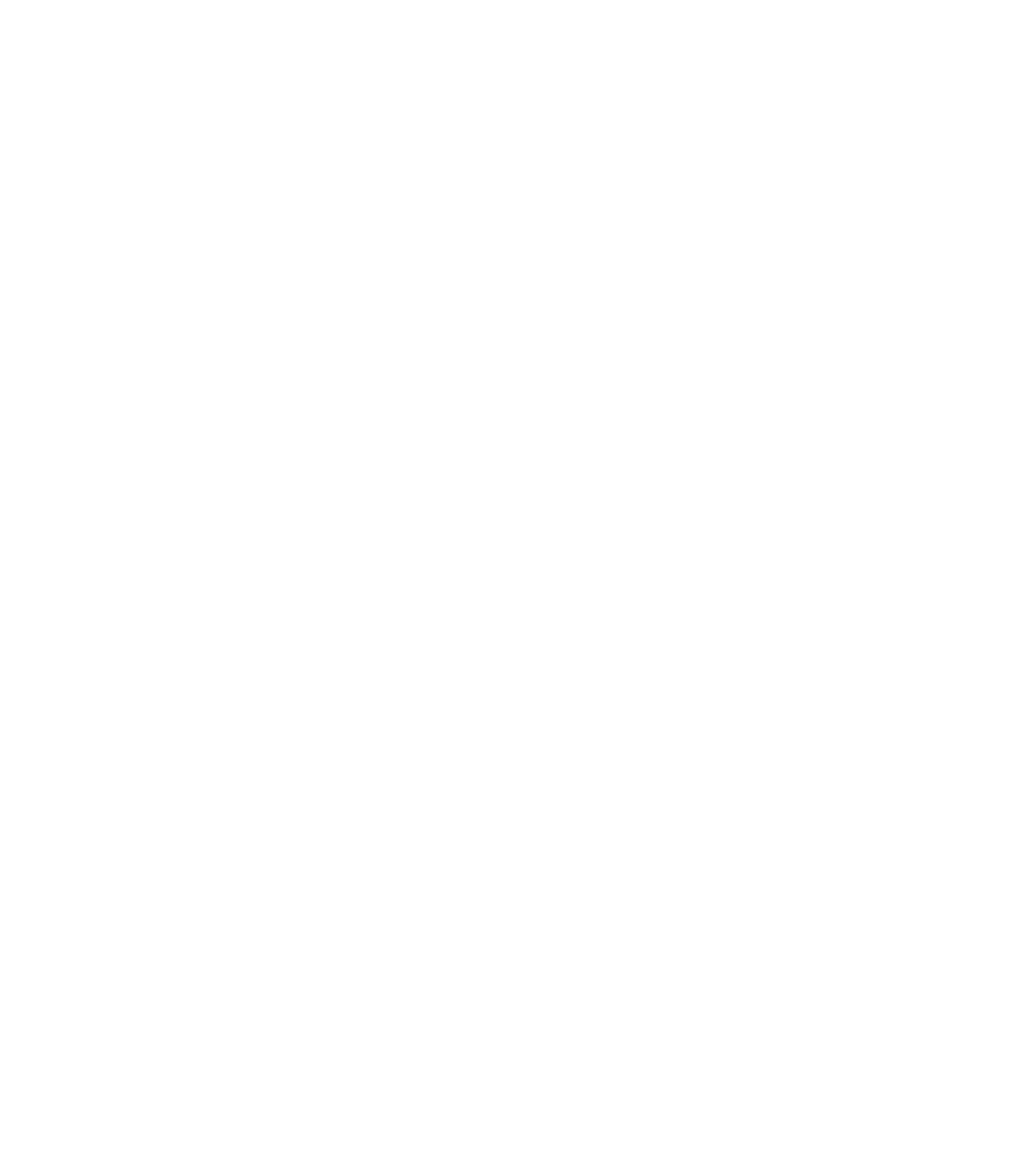
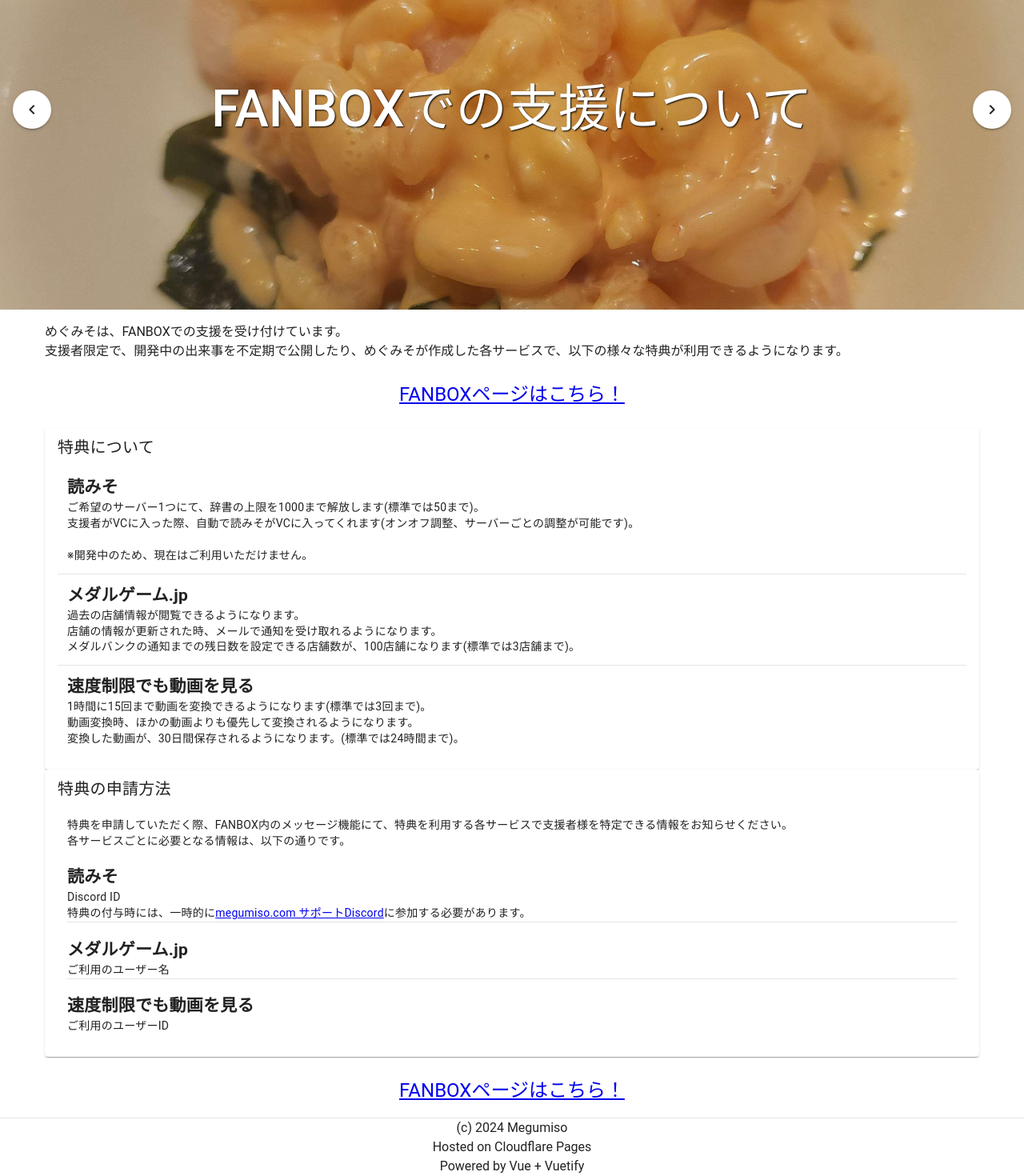
Before and after one commit to Megumiso/megumiso.me, a Vue app: page /about_fanbox in a window 1280 px wide. Before the commit this address had no page. Shown: the part 113-1583 px from the top of the page at 80% size. Before the commit the page ends 800 px from the top, so only its background shows below. Built offline with nearby package versions, Linux system fonts and the light colour scheme.

Commit message:
fanbox支援ページを追加

```diff
--- /dev/null
+++ b/src/pages/fanbox.vue
@@ -0,0 +1,130 @@
+<template>
+  <v-carousel hide-delimiters>
+    <v-carousel-item src="../assets/saize_ebi_salad.jpg" cover>
+      <div
+        class="d-flex fill-height justify-center align-center"
+        style="
+          font-size: 48px;
+          font-weight: 500;
+          color: white;
+          text-shadow: 1px 1px 2px black;
+        "
+        v-if="$vuetify.display.xs"
+      >
+        FANBOXでの支援について
+      </div>
+      <div
+        class="d-flex fill-height justify-center align-center"
+        style="
+          font-size: 64px;
+          font-weight: 500;
+          color: white;
+          text-shadow: 1px 1px 2px black;
+        "
+        v-if="!$vuetify.display.xs"
+      >
+        FANBOXでの支援について
+      </div>
+    </v-carousel-item>
+    <v-carousel-item> 画像のネタがない </v-carousel-item>
+  </v-carousel>
+  <v-container>
+    <v-row>
+      <v-col cols="12">
+        めぐみそは、FANBOXでの支援を受け付けています。<br />
+        支援者限定で、開発中の出来事を不定期で公開したり、めぐみそが作成した各サービスで、以下の様々な特典が利用できるようになります。
+      </v-col>
+      <v-col cols="12">
+        <div align="center">
+          <a href="https://megumiso.fanbox.cc/" target="_blank" style="font-size: 24px"
+            >FANBOXページはこちら！</a
+          >
+        </div>
+      </v-col>
+      <v-col cols="12">
+        <v-card>
+          <v-card-title>特典について</v-card-title>
+          <v-card-text>
+            <v-col cols="12">
+              <h2>読みそ</h2>
+              <p>
+                ご希望のサーバー1つにて、辞書の上限を1000まで解放します(標準では50まで)。
+              </p>
+              <p>
+                支援者がVCに入った際、自動で読みそがVCに入ってくれます(オンオフ調整、サーバーごとの調整が可能です)。
+              </p>
+              <br />
+              <p>※開発中のため、現在はご利用いただけません。</p>
+            </v-col>
+            <v-divider></v-divider>
+            <v-col cols="12">
+              <h2>メダルゲーム.jp</h2>
+              <p>過去の店舗情報が閲覧できるようになります。</p>
+              <p>
+                店舗の情報が更新された時、メールで通知を受け取れるようになります。
+              </p>
+              <p>
+                メダルバンクの通知までの残日数を設定できる店舗数が、100店舗になります(標準では3店舗まで)。
+              </p>
+            </v-col>
+            <v-divider></v-divider>
+            <v-col cols="12">
+              <h2>速度制限でも動画を見る</h2>
+              <p>
+                1時間に15回まで動画を変換できるようになります(標準では3回まで)。
+              </p>
+              <p>
+                動画変換時、ほかの動画よりも優先して変換されるようになります。
+              </p>
+              <p>
+                変換した動画が、30日間保存されるようになります。(標準では24時間まで)。
+              </p>
+            </v-col>
+          </v-card-text>
+        </v-card>
+        <v-card>
+          <v-card-title>特典の申請方法</v-card-title>
+          <v-card-text>
+            <v-col cols="12">
+              <p>
+                特典を申請していただく際、FANBOX内のメッセージ機能にて、特典を利用する各サービスで支援者様を特定できる情報をお知らせください。
+              </p>
+              <p>各サービスごとに必要となる情報は、以下の通りです。</p>
+              <br />
+              <h2>読みそ</h2>
+              <p>Discord ID</p>
+              <p>
+                特典の付与時には、一時的に<a
+                  href="https://discord.gg/4b7nJrcK"
+                  target="_blank"
+                  >megumiso.com サポートDiscord</a
+                >に参加する必要があります。
+              </p>
+              <v-divider></v-divider>
+              <br />
+              <h2>メダルゲーム.jp</h2>
+              <p>ご利用のユーザー名</p>
+              <v-divider></v-divider>
+              <br />
+              <h2>速度制限でも動画を見る</h2>
+              <p>ご利用のユーザーID</p>
+            </v-col>
+          </v-card-text>
+        </v-card>
+      </v-col>
+      <v-col cols="12">
+        <div align="center">
+          <a href="https://megumiso.fanbox.cc/" target="_blank" style="font-size: 24px"
+            >FANBOXページはこちら！</a
+          >
+        </div>
+      </v-col>
+    </v-row>
+  </v-container>
+  <v-divider></v-divider>
+  <div align="center">
+    (c) 2024 Megumiso<br>
+    Hosted on Cloudflare Pages<br>
+    Powered by Vue + Vuetify
+  </div>
+</template>
--- a/src/router/index.ts
+++ b/src/router/index.ts
@@ -14,6 +14,11 @@
       path: "/",
       name: "Home",
       component: () => import("../pages/index.vue")
+    },
+    {
+      path: "/about_fanbox",
+      name: "Fanbox",
+      component: () => import("../pages/fanbox.vue")
     }
   ]
 })
--- a/typed-router.d.ts
+++ b/typed-router.d.ts
@@ -40,6 +40,7 @@
 declare module 'vue-router/auto/routes' {
   export interface RouteNamedMap {
     '/': RouteRecordInfo<'/', '/', Record<never, never>, Record<never, never>>,
+    '/fanbox': RouteRecordInfo<'/fanbox', '/fanbox', Record<never, never>, Record<never, never>>,
   }
 }
 
```
